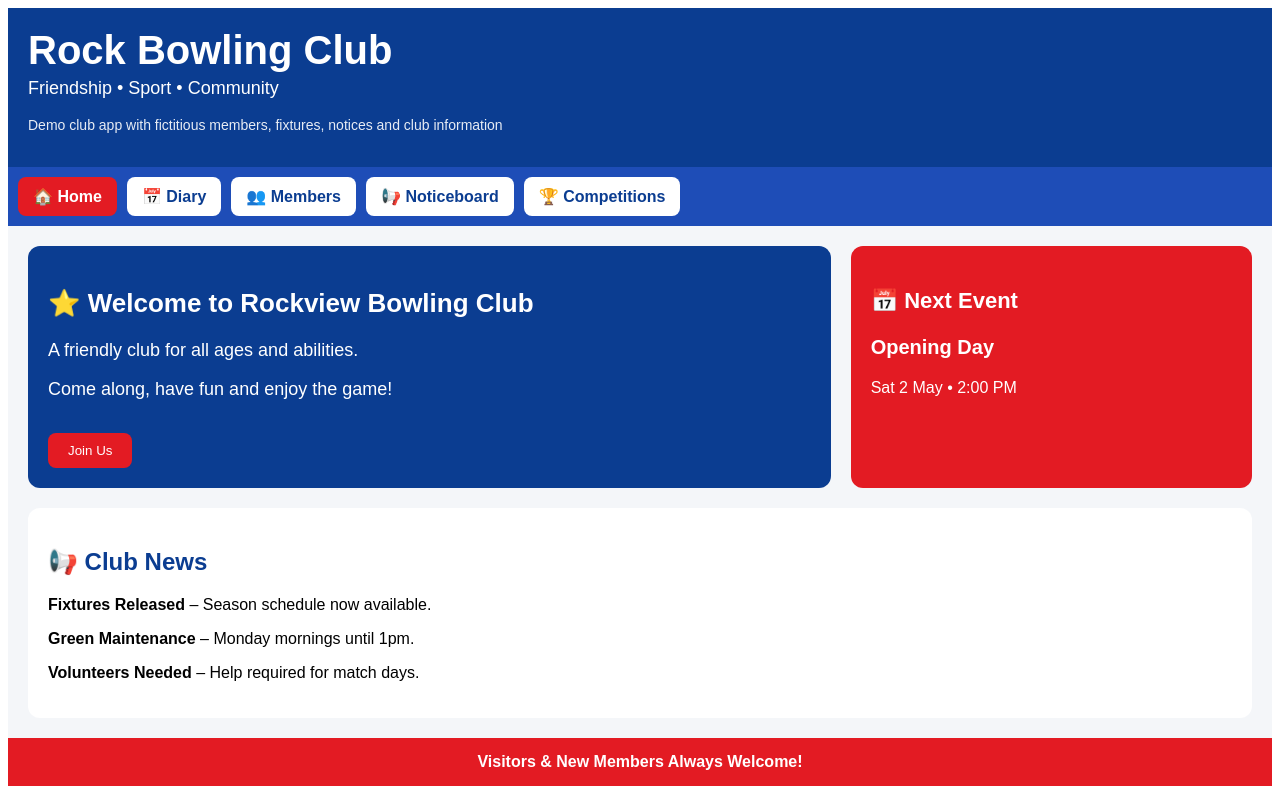
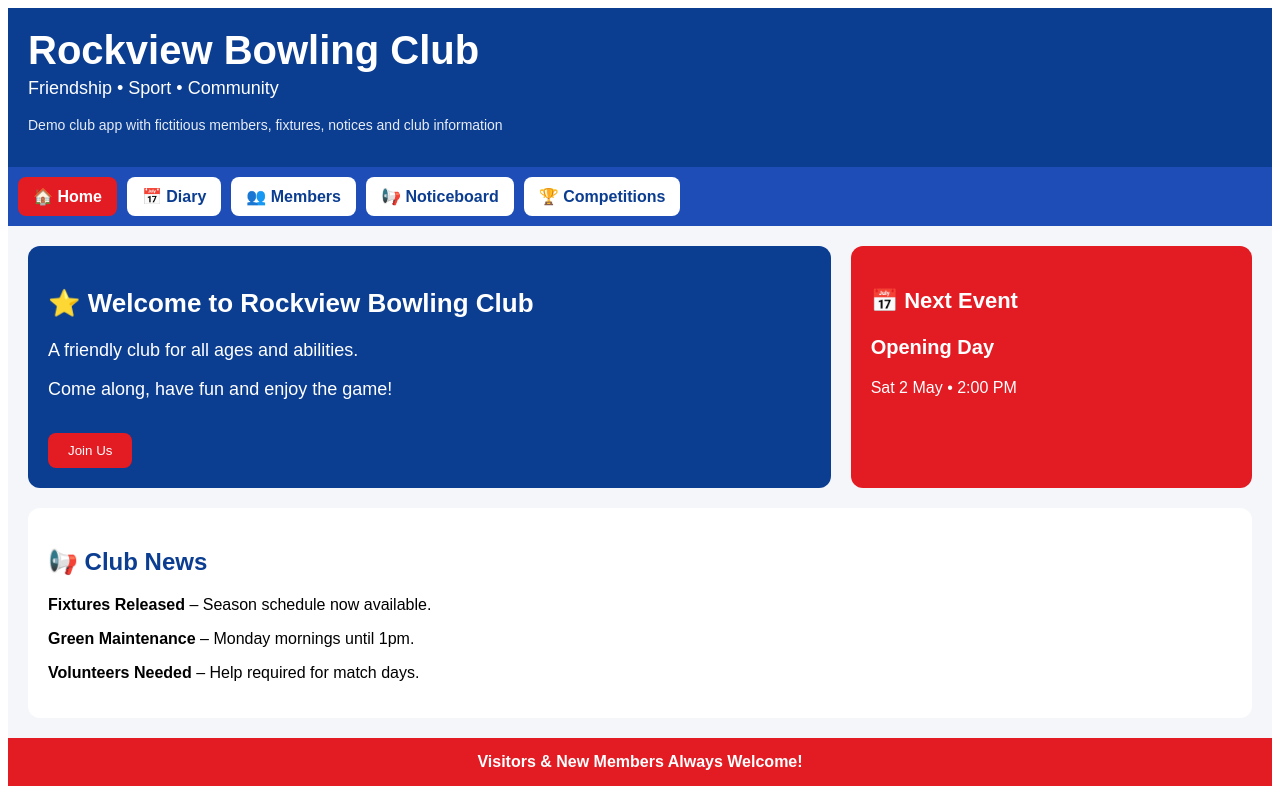
Before and after one commit to woodileebowlingclub-boop/bowling-club-demo-app, a React (Vite) app: page / in a window 1280 px wide. Built offline with nearby package versions, Linux system fonts and the light colour scheme.

Commit message:
Update club name to 'Rockview Bowling Club'

```diff
--- a/src/App.jsx
+++ b/src/App.jsx
@@ -1,6 +1,6 @@
 import React, { useState } from "react";
 
-const CLUB_NAME = "Rock Bowling Club";
+const CLUB_NAME = "Rockview Bowling Club";
 const CLUB_SUBTITLE = "Friendship • Sport • Community";
 
 export default function App() {
```
